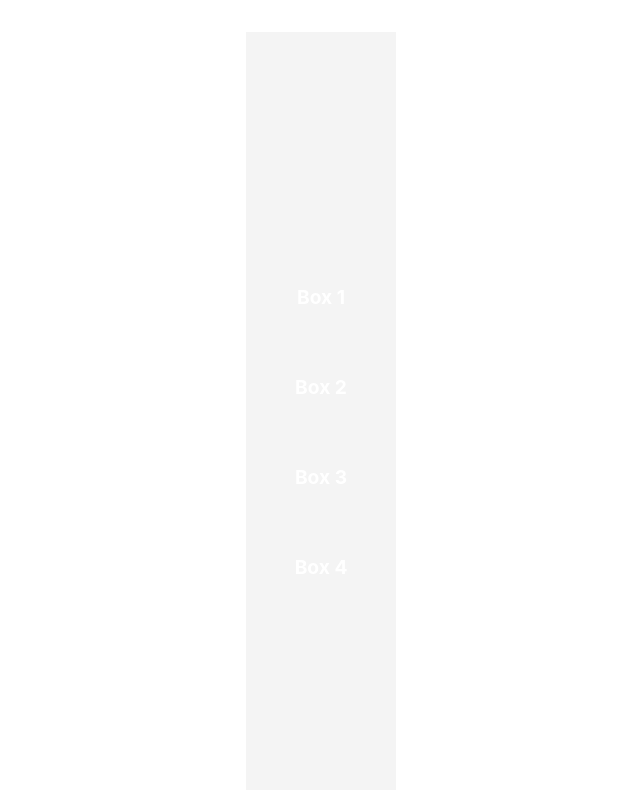
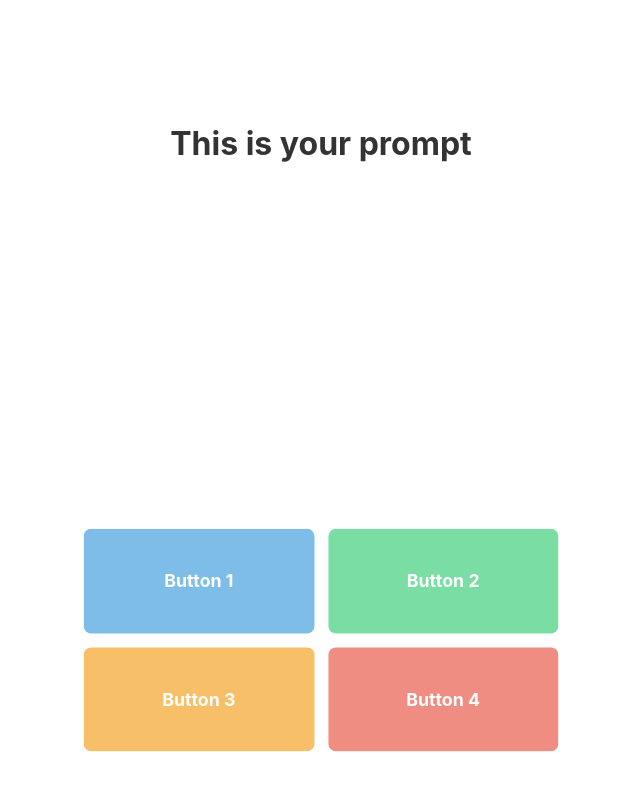
Before and after one commit to HEMPED/ICHACK25, a React (Vite) app: page / in a window 1280 px wide. Shown: the top 790 px of the page, without its empty margins (319-959 px from the left). Built offline with nearby package versions, Linux system fonts and the light colour scheme.

Commit message:
merged changes

```diff
--- a/src/App.css
+++ b/src/App.css
@@ -1,46 +1,3 @@
-#root {
-  max-width: 1280px;
-  margin: 0 auto;
-  padding: 2rem;
-  text-align: center;
-}
-
-.logo {
-  height: 6em;
-  padding: 1.5em;
-  will-change: filter;
-  transition: filter 300ms;
-}
-.logo:hover {
-  filter: drop-shadow(0 0 2em #646cffaa);
-}
-.logo.react:hover {
-  filter: drop-shadow(0 0 2em #61dafbaa);
-}
-
-@keyframes logo-spin {
-  from {
-    transform: rotate(0deg);
-  }
-  to {
-    transform: rotate(360deg);
-  }
-}
-
-@media (prefers-reduced-motion: no-preference) {
-  a:nth-of-type(2) .logo {
-    animation: logo-spin infinite 20s linear;
-  }
-}
-
-.card {
-  padding: 2em;
-}
-
-.read-the-docs {
-  color: #888;
-}
-
 /* Fullscreen Container */
 .container {
   display: flex;
@@ -48,54 +5,154 @@
   align-items: center;
   justify-content: center;
   height: 100vh;
-  background-color: #f4f4f4;
-  gap: 10px;
+  width: 100vw;
+  background-color: white;
+  overflow: hidden;
+  position: relative;
 }
 
-/* Top & Bottom Boxes */
-.box {
-  width: 150px;
+/* Circular Timer */
+.timer {
+  position: absolute;
+  top: 20px;
+  right: 20px;
+  width: 80px;
   height: 80px;
+  opacity: 0;
+  animation: fadeIn 1s ease-in-out forwards;
+  animation-delay: 0.5s; /* Timer appears after buttons */
+}
+
+/* Timer Circle */
+.timer-circle {
+  width: 100%;
+  height: 100%;
+}
+
+/* Background Circle */
+.timer-background {
+  fill: none;
+  stroke: #ddd;
+  stroke-width: 8;
+}
+
+/* Progress Circle (only outline, no fill) */
+.timer-progress {
+  fill: none;
+  stroke-width: 8;
+  stroke-linecap: round;
+  transform: rotate(-90deg);
+  transform-origin: 50% 50%;
+  transition: stroke 1s linear, stroke-dashoffset 1s linear;
+}
+
+/* Timer Text */
+.timer-text {
+  font-size: 18px;
+  font-weight: bold;
+  fill: #333;
+  dominant-baseline: middle;
+}
+
+/* Prompt Animation */
+.prompt {
+  position: absolute;
+  font-weight: bold;
+  text-align: center;
+  color: #333;
+  transition: all 1.5s ease-in-out;
+}
+
+/* Start Fullscreen */
+.prompt.fullscreen {
+  top: 50%;
+  left: 50%;
+  transform: translate(-50%, -50%);
+  font-size: 10vw;
+  width: 100vw;
+  height: 100vh;
   display: flex;
+  justify-content: center;
   align-items: center;
-  justify-content: center;
+  opacity: 1;
+}
+
+/* Move to the Upper Center */
+.prompt.top {
+  top: 15%;
+  left: 50%;
+  transform: translate(-50%, 0);
+  font-size: 2rem;
+  width: auto;
+  height: auto;
+  opacity: 1;
+}
+
+/* Button Grid at Bottom */
+.button-grid {
+  display: grid;
+  grid-template-columns: 1fr 1fr;
+  grid-template-rows: 1fr 1fr;
+  gap: 15px;
+  width: 40vw;
+  height: 30vh;
+  position: absolute;
+  bottom: 5%;
+  opacity: 0;
+  animation: fadeIn 1s ease-in-out forwards;
+  animation-delay: 1s;
+}
+
+/* Buttons */
+.button {
+  width: 100%;
+  height: 100%;
   font-size: 1.2rem;
   font-weight: bold;
   color: white;
-  border-radius: 10px;
+  border: none;
+  border-radius: 8px;
+  cursor: pointer;
+  transition: opacity 0.3s, transform 0.3s;
 }
 
-/* Individual Box Colors */
-.top { background-color: #3498db; }
-.bottom { background-color: #f39c12; }
-.left { background-color: #2ecc71; }
-.right { background-color: #e74c3c; }
+/* Default Button Colors */
+.button:nth-child(1) { background-color: #3498db; } /* Blue */
+.button:nth-child(2) { background-color: #2ecc71; } /* Green */
+.button:nth-child(3) { background-color: #f39c12; } /* Orange */
+.button:nth-child(4) { background-color: #e74c3c; } /* Red */
 
-/* Middle Row */
-.middle {
-  display: flex;
-  align-items: center;
-  justify-content: center;
-  gap: 10px;
+/* Button Hover */
+.button:hover:not(:disabled) {
+  opacity: 0.8;
+  transform: scale(1.05);
 }
 
-/* Left & Right Boxes */
-.left, .right {
-  width: 100px;
-  height: 100px;
+/* Selected Button - Keeps Original Color */
+.selected {
+  opacity: 1;
+  transform: scale(1.1);
 }
 
-/* Center Prompt */
-.prompt {
-  width: 180px;
-  height: 120px;
-  background-color: white;
-  display: flex;
-  align-items: center;
-  justify-content: center;
-  font-size: 1.5rem;
-  font-weight: bold;
-  color: black;
-  border-radius: 10px;
-  box-shadow: 0 4px 8px rgba(0, 0, 0, 0.2);
+/* Disabled Buttons (Fade Out) */
+.faded {
+  opacity: 0.3;
 }
+
+/* Disable Clicking on All Buttons After One is Clicked */
+.button:disabled {
+  cursor: default;
+  pointer-events: none;
+}
+
+/* Fade In Animation */
+@keyframes fadeIn {
+  from {
+    opacity: 0;
+    transform: scale(0.8);
+  }
+  to {
+    opacity: 1;
+    transform: scale(1);
+  }
+}
--- a/src/App.tsx
+++ b/src/App.tsx
@@ -1,22 +1,100 @@
-
 import './App.css'
+import { useState, useEffect } from "react";
 
 function App() {
+  const [promptState, setPromptState] = useState("fullscreen"); // "fullscreen" → "top"
+  const [showButtons, setShowButtons] = useState(false);
+  const [selectedButton, setSelectedButton] = useState<string | null>(null);
+  const [showTimer, setShowTimer] = useState(false);
+  const [timeLeft, setTimeLeft] = useState(10); // Countdown starts at 10
 
-// Handle box click
-const handleClick = (text: string) => {
-  alert(`You clicked: ${text}`);
-};
+  useEffect(() => {
+    // Shrink the prompt after 3 seconds
+    setTimeout(() => {
+      setPromptState("top");
+    }, 3000);
 
-return (
-  <div className="container">
-    <div className="box" onClick={() => handleClick("Box 1")}>Box 1</div>
-    <div className="box" onClick={() => handleClick("Box 2")}>Box 2</div>
-    <div className="box" onClick={() => handleClick("Box 3")}>Box 3</div>
-    <div className="box" onClick={() => handleClick("Box 4")}>Box 4</div>
-  </div>
-);
+    // Show buttons after the prompt animation completes
+    setTimeout(() => {
+      setShowButtons(true);
+    }, 4000);
 
+    // Show timer after buttons appear and start countdown
+    setTimeout(() => {
+      setShowTimer(true);
+      startCountdown();
+    }, 5000);
+  }, []);
+
+  // Start countdown function
+  const startCountdown = () => {
+    const timer = setInterval(() => {
+      setTimeLeft((prev) => {
+        if (prev > 0) return prev - 1;
+        clearInterval(timer);
+        return 0;
+      });
+    }, 1000);
+  };
+
+  // Calculate color transition from green to red
+  const getTimerColor = () => {
+    const ratio = timeLeft / 10;
+    const red = Math.round(255 * (1 - ratio));
+    const green = Math.round(255 * ratio);
+    return `rgb(${red}, ${green}, 0)`; // Smoothly transitions from green → red
+  };
+
+  // Handle button click
+  const handleClick = (buttonId: string) => {
+    setSelectedButton(buttonId);
+  };
+
+  return (
+    <div className="container">
+      {/* Animated Prompt */}
+      <div className={`prompt ${promptState}`}>This is your prompt</div>
+
+      {/* Button grid appears at the bottom half */}
+      {showButtons && (
+        <div className="button-grid">
+          {["Button 1", "Button 2", "Button 3", "Button 4"].map((btn) => (
+            <button
+              key={btn}
+              className={`button ${selectedButton === btn ? "selected" : selectedButton ? "faded" : ""}`}
+              onClick={() => handleClick(btn)}
+              disabled={selectedButton !== null} // Disable all buttons after selection
+            >
+              {btn}
+            </button>
+          ))}
+        </div>
+      )}
+
+      {/* Timer appears after buttons */}
+      {showTimer && (
+        <div className="timer">
+          <svg className="timer-circle" viewBox="0 0 100 100">
+            {/* Outline Circle */}
+            <circle cx="50" cy="50" r="40" className="timer-background" />
+            {/* Progress Circle (only outline, no fill) */}
+            <circle
+              cx="50"
+              cy="50"
+              r="40"
+              className="timer-progress"
+              strokeDasharray="251.2"
+              strokeDashoffset={`${(timeLeft / 10) * 251.2}`}
+              style={{ stroke: getTimerColor(), fill: "none" }} // Outline only
+            />
+            {/* Countdown Number */}
+            <text x="50" y="55" textAnchor="middle" className="timer-text">
+              {timeLeft}
+            </text>
+          </svg>
+        </div>
+      )}
+    </div>
+  );
 }
-
 export default App
```
